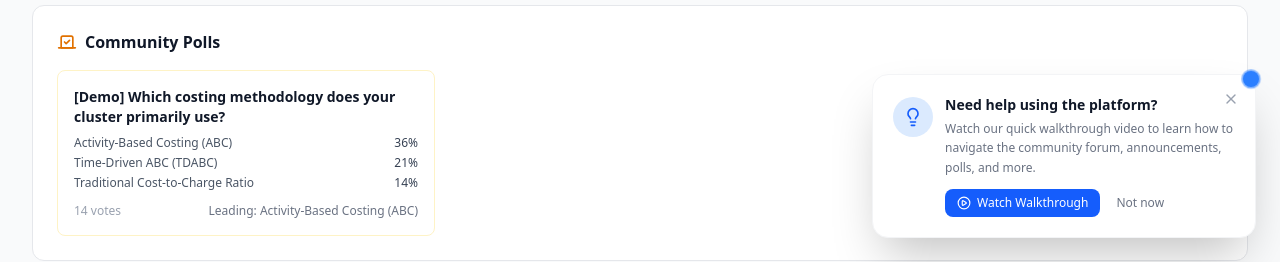
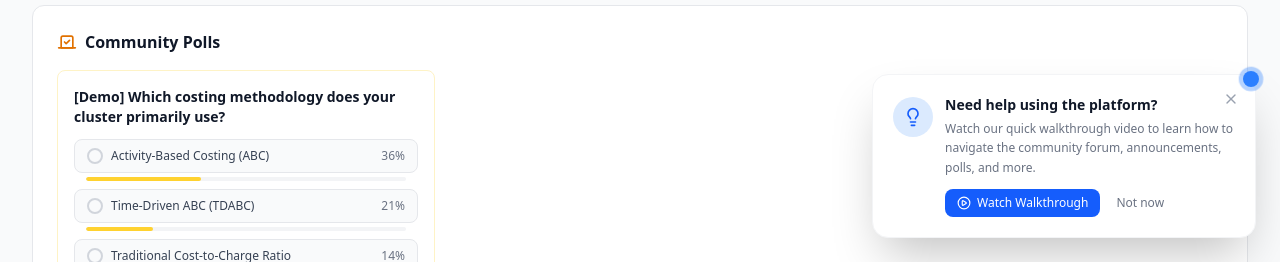
Before and after one commit to mohammedimran2901/hhc-community-platform, a Next.js app: page /dashboard in a window 1280 px wide. Shown: the part 538-800 px from the top of the page. Built offline with nearby package versions, Linux system fonts and the light colour scheme; no server answers.

Commit message:
Make polls interactive with clickable voting, extract PollCard component

```diff
--- a/src/app/dashboard/page.tsx
+++ b/src/app/dashboard/page.tsx
@@ -3,6 +3,7 @@
 import { useState, useEffect } from 'react';
 import Link from 'next/link';
 import { getCommunityStats, getStoredAnnouncements, getStoredThreads, getStoredPolls, getStoredReplies } from '@/lib/local-data';
+import PollCard from './poll-card';
 import { Bell, MessageSquare, ArrowRight, Users, Vote, TrendingUp, MapPin, Activity, BarChart3 } from 'lucide-react';
 
 export default function DashboardPage() {
@@ -147,30 +148,9 @@ export default function DashboardPage() {
             </div>
           </div>
           <div className="grid md:grid-cols-2 lg:grid-cols-3 gap-4">
-            {polls.filter(p => p.is_active).slice(0, 3).map((poll: any) => {
-              const totalVotes = poll.options.reduce((s: number, o: any) => s + o.vote_count, 0);
-              const topOption = [...poll.options].sort((a: any, b: any) => b.vote_count - a.vote_count)[0];
-              return (
-                <div key={poll.id} className="border border-amber-100 rounded-lg p-4 hover:border-amber-200 transition-colors">
-                  <h3 className="text-sm font-semibold text-gray-900 mb-2">{poll.question}</h3>
-                  <div className="space-y-1 mb-3">
-                    {poll.options.slice(0, 3).map((opt: any) => {
-                      const pct = totalVotes > 0 ? Math.round((opt.vote_count / totalVotes) * 100) : 0;
-                      return (
-                        <div key={opt.id} className="flex items-center gap-2">
-                          <span className="text-xs text-gray-600 truncate flex-1">{opt.text}</span>
-                          <span className="text-xs font-medium text-gray-700">{pct}%</span>
-                        </div>
-                      );
-                    })}
-                  </div>
-                  <div className="flex items-center justify-between">
-                    <span className="text-xs text-gray-400">{totalVotes} votes</span>
-                    <span className="text-xs text-gray-500">Leading: {topOption?.text}</span>
-                  </div>
-                </div>
-              );
-            })}
+            {polls.filter((p: any) => p.is_active).slice(0, 3).map((poll: any) => (
+              <PollCard key={poll.id} poll={poll} />
+            ))}
           </div>
         </div>
       )}
--- /dev/null
+++ b/src/app/dashboard/poll-card.tsx
@@ -0,0 +1,64 @@
+'use client';
+
+import { useState } from 'react';
+import { castVote, getUserVoteOptionId, getStoredPolls } from '@/lib/local-data';
+
+interface PollCardProps {
+  poll: any;
+}
+
+export default function PollCard({ poll }: PollCardProps) {
+  const [hasVoted, setHasVoted] = useState(() => getUserVoteOptionId(poll.id));
+  const [currentPoll, setCurrentPoll] = useState(poll);
+
+  const totalVotes = currentPoll.options.reduce((s: number, o: any) => s + o.vote_count, 0);
+
+  const handleVote = (optionId: string) => {
+    castVote(poll.id, optionId);
+    setHasVoted(optionId);
+    const updated = getStoredPolls().find((p: any) => p.id === poll.id);
+    if (updated) setCurrentPoll(updated);
+  };
+
+  return (
+    <div className="border border-amber-100 rounded-lg p-4 hover:border-amber-200 transition-colors">
+      <h3 className="text-sm font-semibold text-gray-900 mb-3">{currentPoll.question}</h3>
+      <div className="space-y-2 mb-3">
+        {currentPoll.options.map((opt: any) => {
+          const pct = totalVotes > 0 ? Math.round((opt.vote_count / totalVotes) * 100) : 0;
+          const isSelected = hasVoted === opt.id;
+          return (
+            <button
+              key={opt.id}
+              onClick={() => handleVote(opt.id)}
+              className="w-full text-left relative group"
+            >
+              <div className={`flex items-center gap-2 px-3 py-2 rounded-lg border transition-all ${
+                isSelected
+                  ? 'border-amber-400 bg-amber-50'
+                  : 'border-gray-200 bg-gray-50 hover:border-amber-200 hover:bg-amber-50/50'
+              }`}>
+                <div className={`w-4 h-4 rounded-full border-2 flex items-center justify-center flex-shrink-0 ${
+                  isSelected ? 'border-amber-500 bg-amber-500' : 'border-gray-300 group-hover:border-amber-400'
+                }`}>
+                  {isSelected && <div className="w-2 h-2 bg-white rounded-full" />}
+                </div>
+                <span className="text-xs text-gray-700 flex-1">{opt.text}</span>
+                <span className="text-xs font-medium text-gray-500">{pct}%</span>
+              </div>
+              {totalVotes > 0 && (
+                <div className="h-1 bg-gray-100 rounded-full overflow-hidden mx-3 mt-1">
+                  <div className="h-full bg-amber-300 rounded-full transition-all duration-500" style={{ width: `${pct}%` }} />
+                </div>
+              )}
+            </button>
+          );
+        })}
+      </div>
+      <div className="flex items-center justify-between text-xs text-gray-400 mt-1 pt-2 border-t border-gray-100">
+        <span>{totalVotes} vote{totalVotes !== 1 ? 's' : ''}</span>
+        {hasVoted && <span className="text-amber-600 font-medium">✓ Voted</span>}
+      </div>
+    </div>
+  );
+}
```
